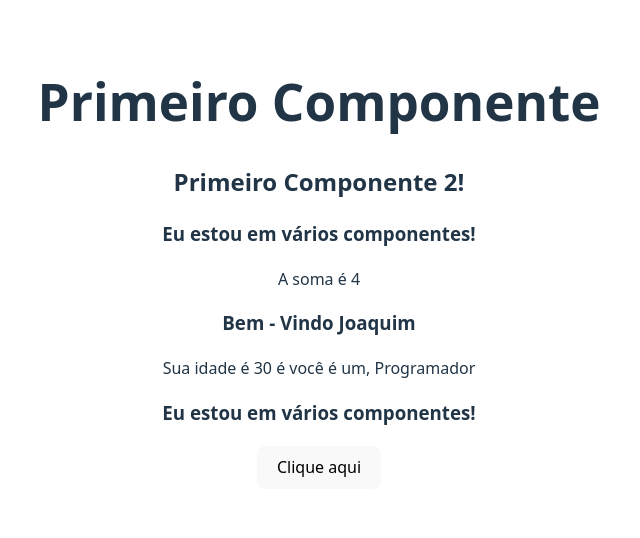
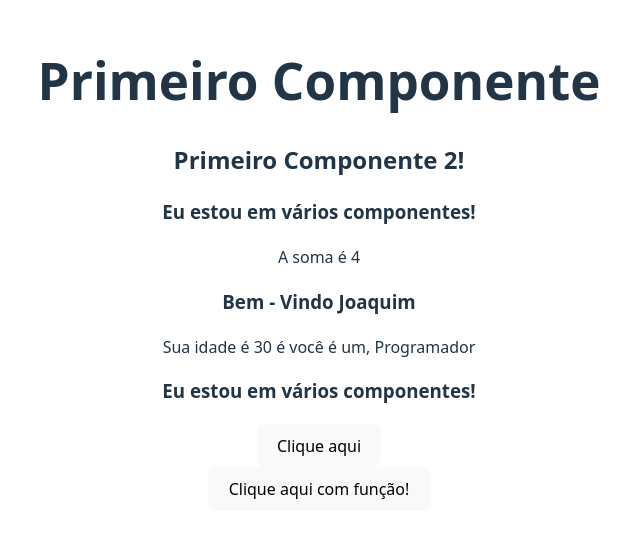
Before and after one commit to Eynng/react-js, a React (Vite) app in the folder exercícios/2_FUNDAMENTOS/fundamentos/: page / in a window 1280 px wide. Shown: the part 136-674 px from the top of the page, without its empty margins (321-961 px from the left). Built offline with nearby package versions, Linux system fonts and the light colour scheme.

Commit message:
Adicionando Eventos - React JS - HoraDeCodar

```diff
--- a/exercícios/2_FUNDAMENTOS/fundamentos/src/components/Events.jsx
+++ b/exercícios/2_FUNDAMENTOS/fundamentos/src/components/Events.jsx
@@ -1,10 +1,23 @@
 import React from "react";
 
 const Events = () => {
+
+  const handleClick = (e) => {
+    console.log(e)
+    console.log("Executou")
+  }
+
+
+
+
   return (
     <div>
       <div>
         <button onClick={() => console.log('Testando função')}>Clique aqui</button>
+      </div>
+      {/* 7 - Evento da função */}
+      <div>
+        <button onClick={handleClick}>Clique aqui com função!</button>
       </div>
     </div>
   );
```
